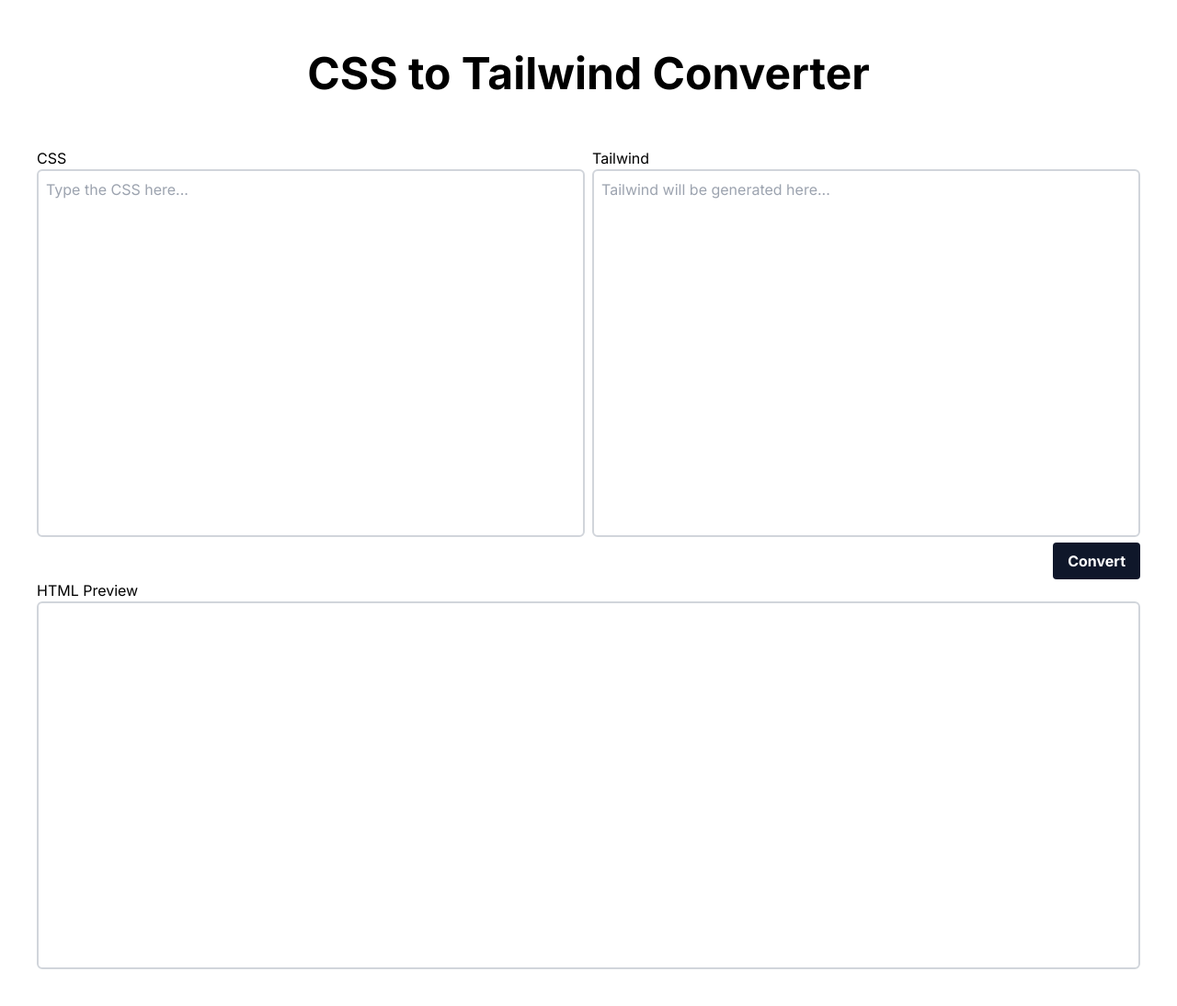
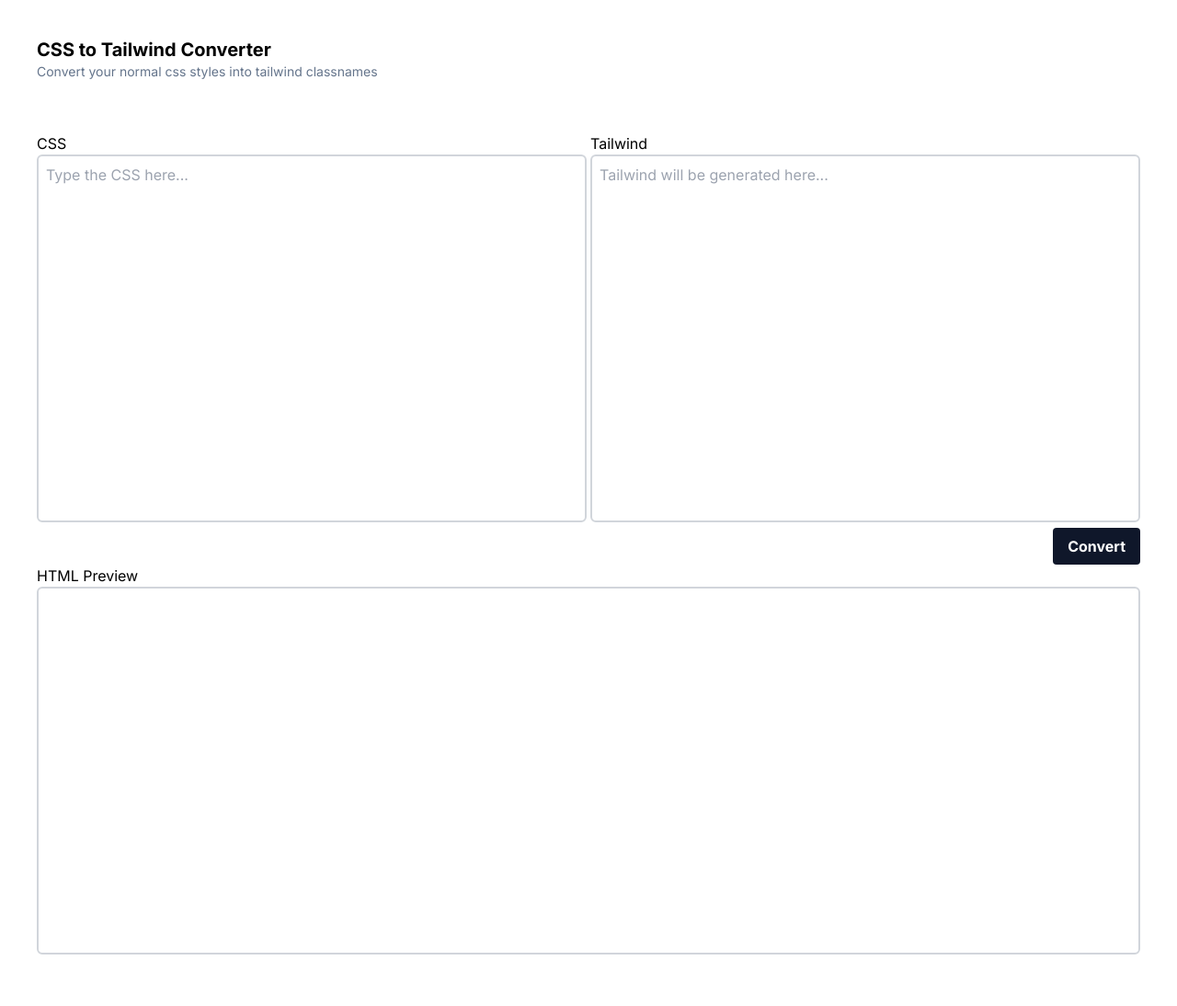
Before and after one commit to FAHADPN/Next-Tail, a Django app: page /CSStoTailwind in a window 1280 px wide. Shown: the whole page at 92% size. Before the commit the page ends 1054 px from the top, so only its background shows below. Run offline with Django 5.2, Linux system fonts and the light colour scheme; some libraries are stand-ins or nearby versions.

Commit message:
changed some css

```diff
--- a/templates/tailwind_conversion.html
+++ b/templates/tailwind_conversion.html
@@ -16,22 +16,29 @@
       /* font-family: 'Caveat', cursive; */
       font-family: "Inter", sans-serif;
     }
+
+    ::-webkit-scrollbar {
+      width: 0;
+    }
   </style>
 </head>
 
 <body>
-  <header class="w-full flex items-center justify-center h-[20vh]">
-    <h1 class="font-bold text-5xl">CSS to Tailwind Converter</h1>
+  <header class="w-full px-10 pt-10 flex items-center justify-center">
+    <div class="flex flex-col max-w-[1200px] w-full">
+      <h1 class="font-bold text-xl">CSS to Tailwind Converter</h1>
+      <p class="text-sm text-slate-500">Convert your normal css styles into tailwind classnames</p>
+    </div>
   </header>
-  <section class="max-w-[1200px] mx-auto">
+  <section class="max-w-[1300px] mx-auto px-10 py-4 rounded-md my-10">
     <div class="flex flex-col w-full items-center justify-center">
-      <div class="flex justify-center w-full gap-2">
-        <div class="form-control w-full">
+      <div class="flex justify-center w-full gap-1 flex-wrap md:flex-nowrap">
+        <div class="form-control w-full md:w-1/2">
           <label for="css">CSS</label>
           <textarea type="text" name="css" id="css" cols="30" rows="10" placeholder="Type the CSS here..."
             class="w-full h-[50vh] resize-none border-2 border-gray-300 rounded-md p-2"></textarea>
         </div>
-        <div class="form-control w-full">
+        <div class="form-control w-full md:w-1/2">
           <label for="css">Tailwind</label>
           <textarea name="tailwind" id="tailwind" cols="30" rows="10" placeholder="Tailwind will be generated here..."
             class="w-full h-[50vh] resize-none border-2 border-gray-300 rounded-md p-2"></textarea>
@@ -40,9 +47,9 @@
     </div>
     <div class="flex w-full justify-end">
       <button name="send_message" id="send_message"
-        class="bg-slate-900 hover:bg-slate-700 text-white font-bold py-2 px-4 rounded">Convert</button>
+        class="bg-slate-900 hover:bg-slate-700 text-white font-bold py-2 px-4 rounded w-full md:w-fit">Convert</button>
     </div>
-    <div class="form-control w-full">
+    <div class="form-control w-full scro">
       <label for="css">HTML Preview</label>
       <div id="html-preview" class=" w-full h-[50vh] border-2 border-gray-300 rounded-md overflow-scroll"></div>
     </div>
```
